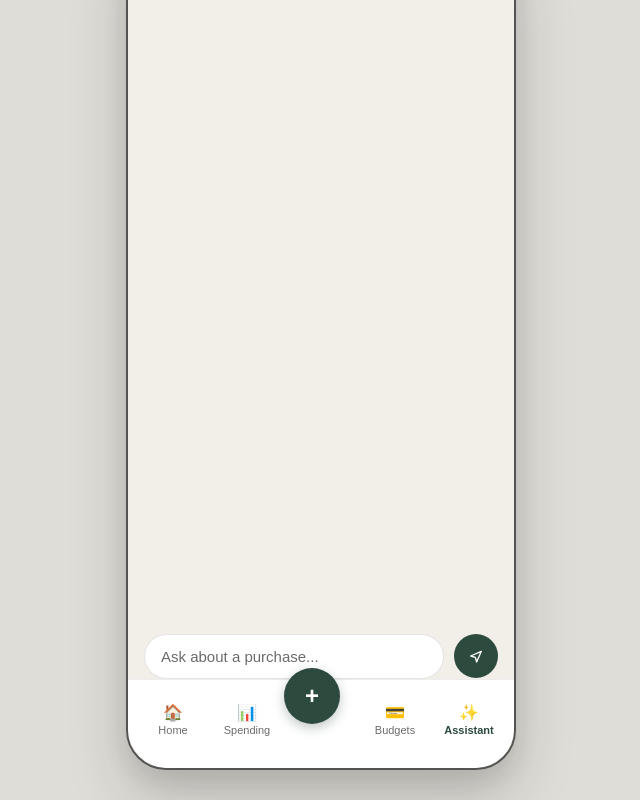
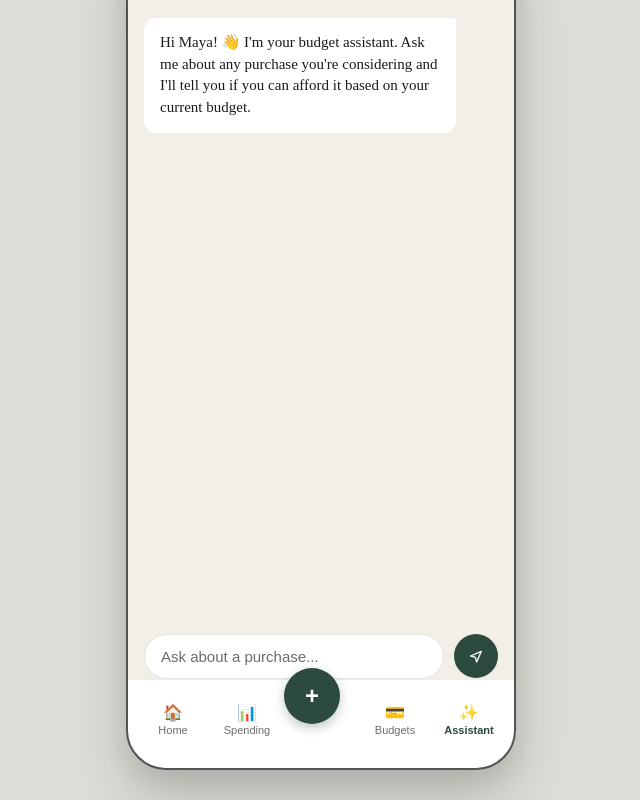
Before and after one commit to connorng1738/INF-132-GPA, a React (Vite) app: page / in a window 1280 px wide. Both pictures are taken after a click on the button "Assistant". Shown: the part 104-904 px from the top of the page, without its empty margins (319-959 px from the left). Built offline with nearby package versions, Linux system fonts and the light colour scheme.

Commit message:
Add a welcome message to the Assistant screen on first load.
Show a greeting bubble for Maya with an empty input ready; concert keyword queries still return the full breakdown response.

Co-authored-by: Cursor <cursoragent@cursor.com>

```diff
--- a/src/screens/AssistantScreen.css
+++ b/src/screens/AssistantScreen.css
@@ -74,6 +74,18 @@
   border-radius: var(--radius-button) var(--radius-button) calc(var(--radius-button) * 0.33) var(--radius-button);
   background: var(--color-primary-dark);
   color: var(--color-card-background);
+  font-size: var(--font-size-body);
+  line-height: 1.45;
+}
+
+.assistant-welcome {
+  align-self: flex-start;
+  max-width: 88%;
+  margin: 0;
+  padding: calc(var(--font-size-body) * 0.933) calc(var(--font-size-body) * 1.067);
+  border-radius: var(--radius-button) calc(var(--radius-button) * 0.33) var(--radius-button) var(--radius-button);
+  background: var(--color-card-background);
+  color: var(--color-text-primary);
   font-size: var(--font-size-body);
   line-height: 1.45;
 }
--- a/src/screens/AssistantScreen.jsx
+++ b/src/screens/AssistantScreen.jsx
@@ -2,6 +2,13 @@ import { useEffect, useRef, useState } from 'react'
 import './AssistantScreen.css'
 
 const TYPING_DELAY_MS = 1500
+
+const WELCOME_MESSAGE =
+  "Hi Maya! 👋 I'm your budget assistant. Ask me about any purchase you're considering and I'll tell you if you can afford it based on your current budget."
+
+const INITIAL_MESSAGES = [
+  { id: 'welcome', role: 'assistant', type: 'welcome' },
+]
 
 const BUDGET_ROWS = [
   { label: 'Weekly budget left', value: '$73', negative: false },
@@ -100,6 +107,14 @@ function DataRow({ label, value, negative }) {
   )
 }
 
+function WelcomeMessage() {
+  return (
+    <p className="assistant-welcome" aria-label="Assistant welcome message">
+      {WELCOME_MESSAGE}
+    </p>
+  )
+}
+
 function ConcertResponseCard() {
   return (
     <article className="ai-card" aria-label="Assistant response">
@@ -179,7 +194,7 @@ function GenericResponseCard() {
 
 function AssistantScreen({ onNavigate }) {
   const [input, setInput] = useState('')
-  const [messages, setMessages] = useState([])
+  const [messages, setMessages] = useState(INITIAL_MESSAGES)
   const contentRef = useRef(null)
 
   useEffect(() => {
@@ -269,6 +284,10 @@ function AssistantScreen({ onNavigate }) {
             )
           }
 
+          if (message.type === 'welcome') {
+            return <WelcomeMessage key={message.id} />
+          }
+
           if (message.type === 'typing') {
             return <TypingIndicator key={message.id} />
           }
```
